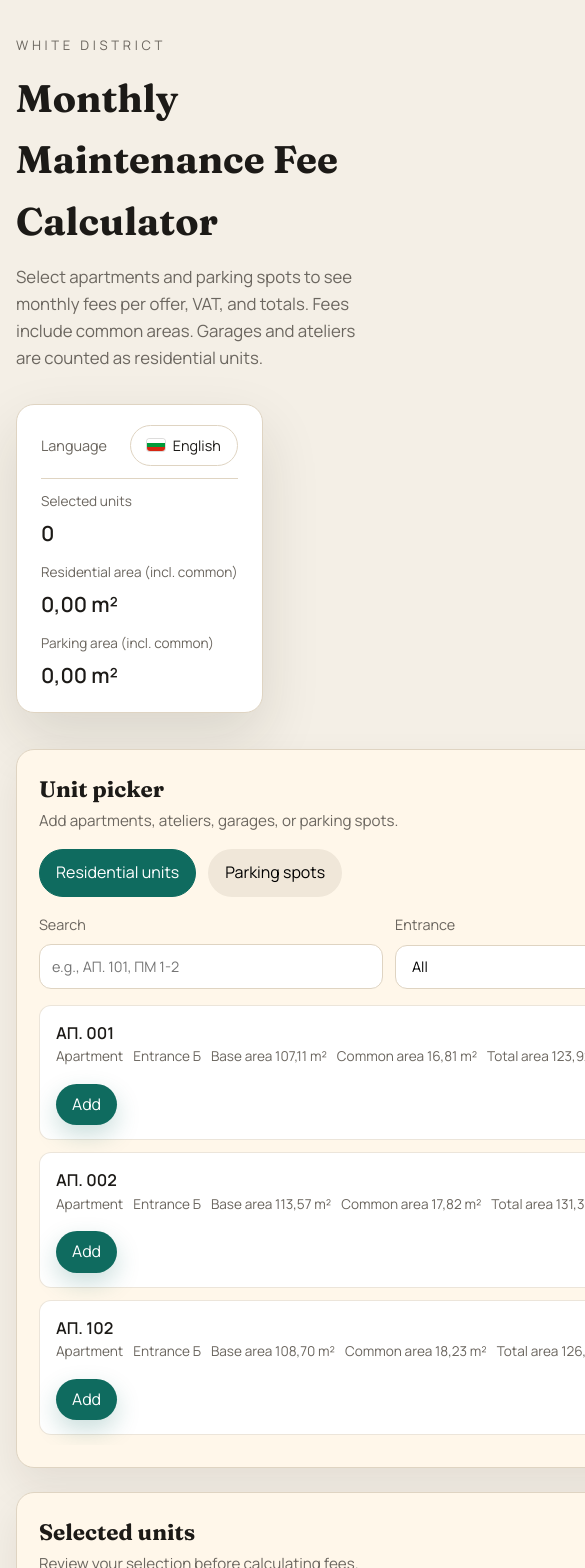
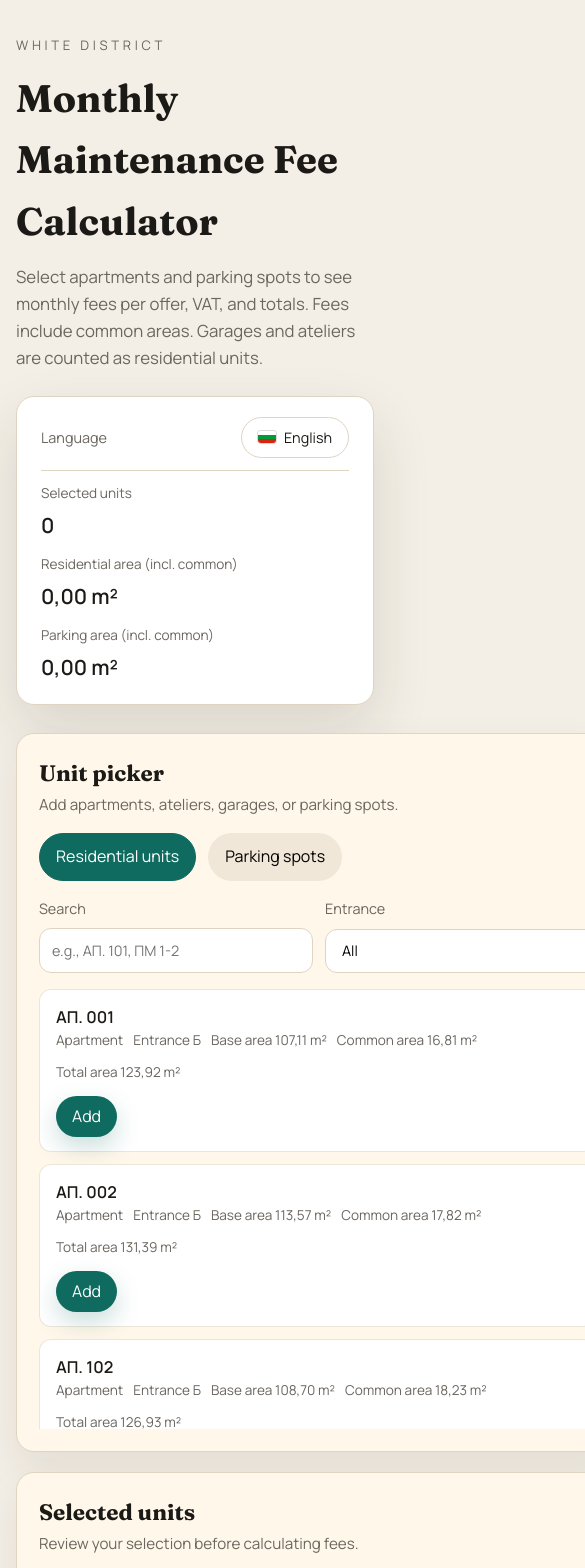
Before and after one commit to valo/white_district, a React (Vite) app: page / in a window 390 px wide. Shown: the top 1568 px of the page, 585 px wide, since content can reach past the window. Built offline with nearby package versions, Linux system fonts and the light colour scheme.

Commit message:
Improved the mobile layout

```diff
--- a/src/App.css
+++ b/src/App.css
@@ -1,7 +1,7 @@
 .page {
   max-width: 1200px;
   margin: 0 auto;
-  padding: 48px 24px 80px;
+  padding: 32px 16px 64px;
   position: relative;
 }
 
@@ -33,11 +33,10 @@
 
 .hero {
   display: flex;
-  flex-wrap: wrap;
-  gap: 32px;
-  align-items: flex-end;
-  justify-content: space-between;
-  margin-bottom: 36px;
+  flex-direction: column;
+  gap: 24px;
+  align-items: stretch;
+  margin-bottom: 28px;
   animation: rise 600ms ease;
 }
 
@@ -72,7 +71,7 @@
   padding: 20px 24px;
   border-radius: var(--radius);
   box-shadow: var(--shadow);
-  min-width: 240px;
+  width: 100%;
   display: grid;
   gap: 12px;
   border: 1px solid var(--border);
@@ -108,12 +107,12 @@
 
 .layout {
   display: grid;
-  grid-template-columns: repeat(12, 1fr);
-  gap: 24px;
+  grid-template-columns: 1fr;
+  gap: 20px;
 }
 
 .panel {
-  grid-column: span 6;
+  grid-column: span 1;
   background: var(--surface);
   padding: 22px;
   border-radius: var(--radius);
@@ -126,7 +125,7 @@
 }
 
 .panel.wide {
-  grid-column: span 12;
+  grid-column: span 1;
 }
 
 .panel-header h2 {
@@ -198,9 +197,10 @@
 .unit-card,
 .selected-item {
   display: flex;
+  flex-direction: column;
+  align-items: flex-start;
   justify-content: space-between;
-  gap: 16px;
-  align-items: center;
+  gap: 12px;
   background: var(--surface-strong);
   border-radius: var(--radius-sm);
   padding: 14px 16px;
@@ -325,7 +325,7 @@
 .table-wrap table {
   width: 100%;
   border-collapse: collapse;
-  min-width: 700px;
+  min-width: 560px;
 }
 
 .table-wrap th,
@@ -387,29 +387,38 @@
   }
 }
 
-@media (max-width: 900px) {
-  .layout {
-    grid-template-columns: repeat(1, 1fr);
+@media (min-width: 700px) {
+  .unit-card,
+  .selected-item {
+    flex-direction: row;
+    align-items: center;
   }
+}
 
-  .panel,
-  .panel.wide {
-    grid-column: span 1;
+@media (min-width: 900px) {
+  .page {
+    padding: 48px 24px 80px;
   }
 
   .hero {
-    align-items: flex-start;
+    flex-direction: row;
+    flex-wrap: wrap;
+    gap: 32px;
+    align-items: flex-end;
+    justify-content: space-between;
+    margin-bottom: 36px;
+  }
+
+  .layout {
+    grid-template-columns: repeat(12, 1fr);
+    gap: 24px;
+  }
+
+  .panel {
+    grid-column: span 6;
+  }
+
+  .panel.wide {
+    grid-column: span 12;
   }
 }
-
-@media (max-width: 600px) {
-  .page {
-    padding: 32px 16px 64px;
-  }
-
-  .unit-card,
-  .selected-item {
-    flex-direction: column;
-    align-items: flex-start;
-  }
-}
```
